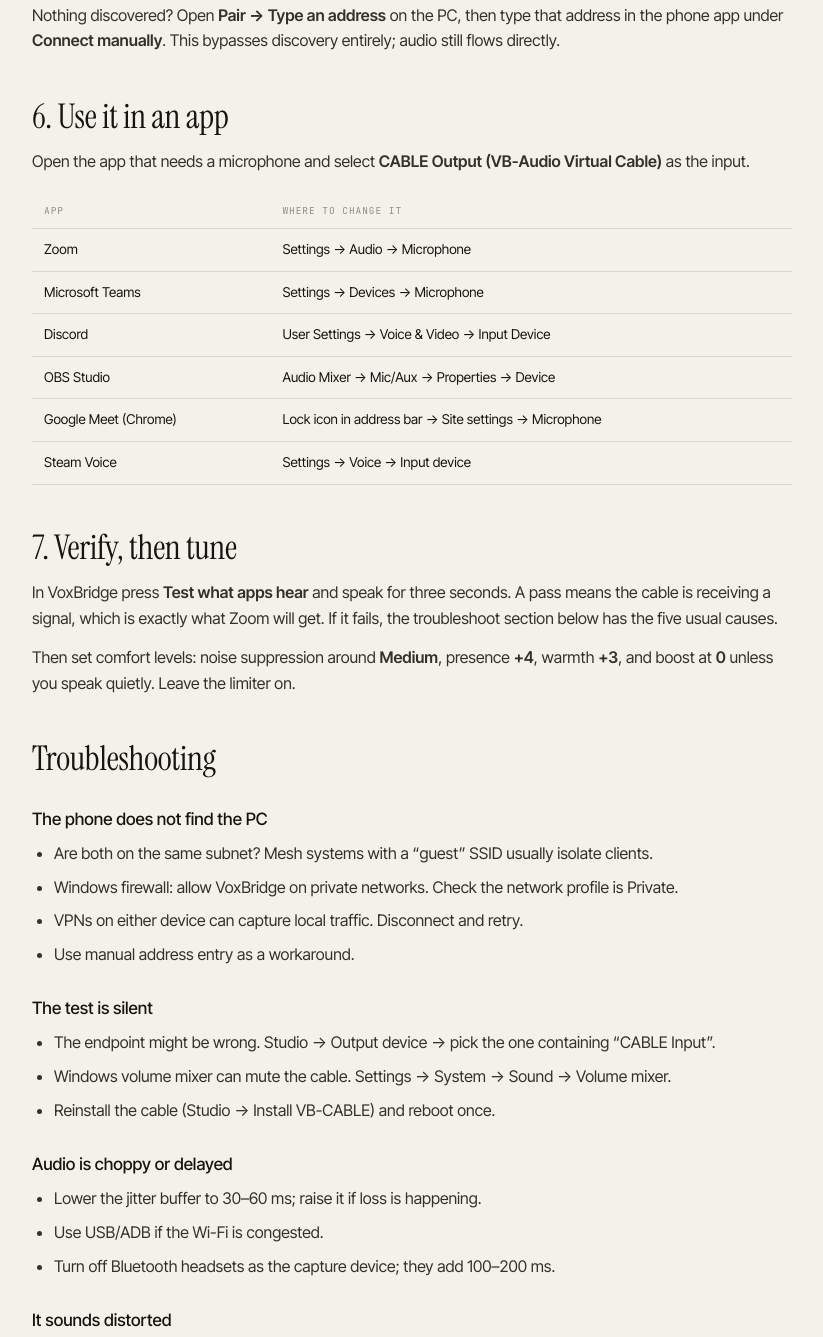
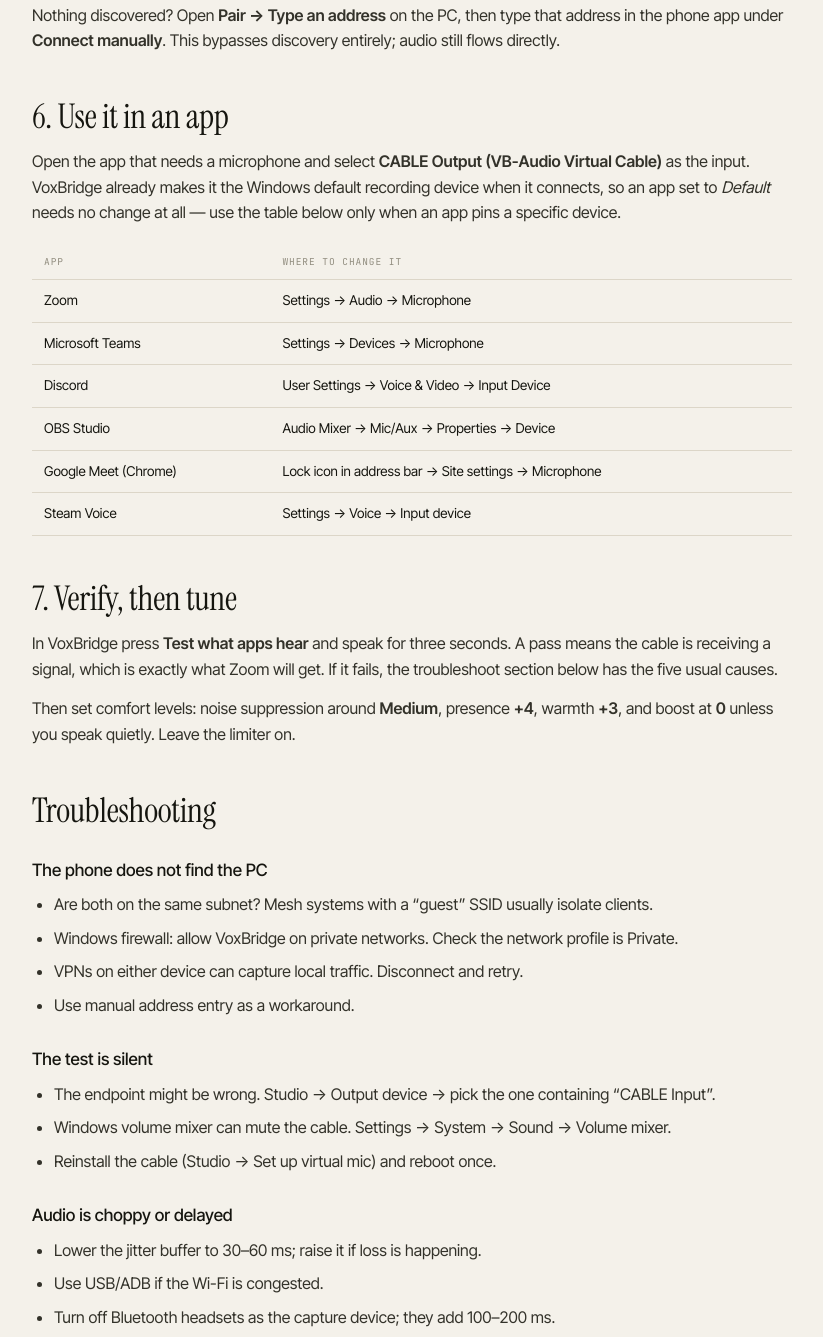
Before and after one commit to sdlksdsf/Virtual-Mic, a plain HTML site: page apps/web/setup.html in a window 1280 px wide. Shown: the part 2294-3631 px from the top of the page, without its empty margins (228-1051 px from the left). Drawn offline with Linux system fonts and the light colour scheme; no server answers.

Commit message:
docs(site): say that the cable is already the Windows default
The setup guide still told every reader to pick CABLE Output by hand. The
service now claims the default input on connect, so that is only needed when an
app pins a device. Also fixes the stale button name in troubleshooting.

Co-authored-by: arena-agent <297053741+arena-agent@users.noreply.github.com>

```diff
--- a/apps/web/setup.html
+++ b/apps/web/setup.html
@@ -127,7 +127,7 @@
             </p>
 
             <h2>6. Use it in an app</h2>
-            <p>Open the app that needs a microphone and select <b>CABLE Output (VB-Audio Virtual Cable)</b> as the input.</p>
+            <p>Open the app that needs a microphone and select <b>CABLE Output (VB-Audio Virtual Cable)</b> as the input. VoxBridge already makes it the Windows default recording device when it connects, so an app set to <i>Default</i> needs no change at all — use the table below only when an app pins a specific device.</p>
             <table>
               <thead><tr><th>App</th><th>Where to change it</th></tr></thead>
               <tbody>
@@ -163,7 +163,7 @@
             <ul>
               <li>The endpoint might be wrong. Studio → Output device → pick the one containing “CABLE Input”.</li>
               <li>Windows volume mixer can mute the cable. Settings → System → Sound → Volume mixer.</li>
-              <li>Reinstall the cable (Studio → Install VB-CABLE) and reboot once.</li>
+              <li>Reinstall the cable (Studio → Set up virtual mic) and reboot once.</li>
             </ul>
             <h3>Audio is choppy or delayed</h3>
             <ul>
```
Also changed, not shown: apps/web/index.html (+1 -1 lines).
